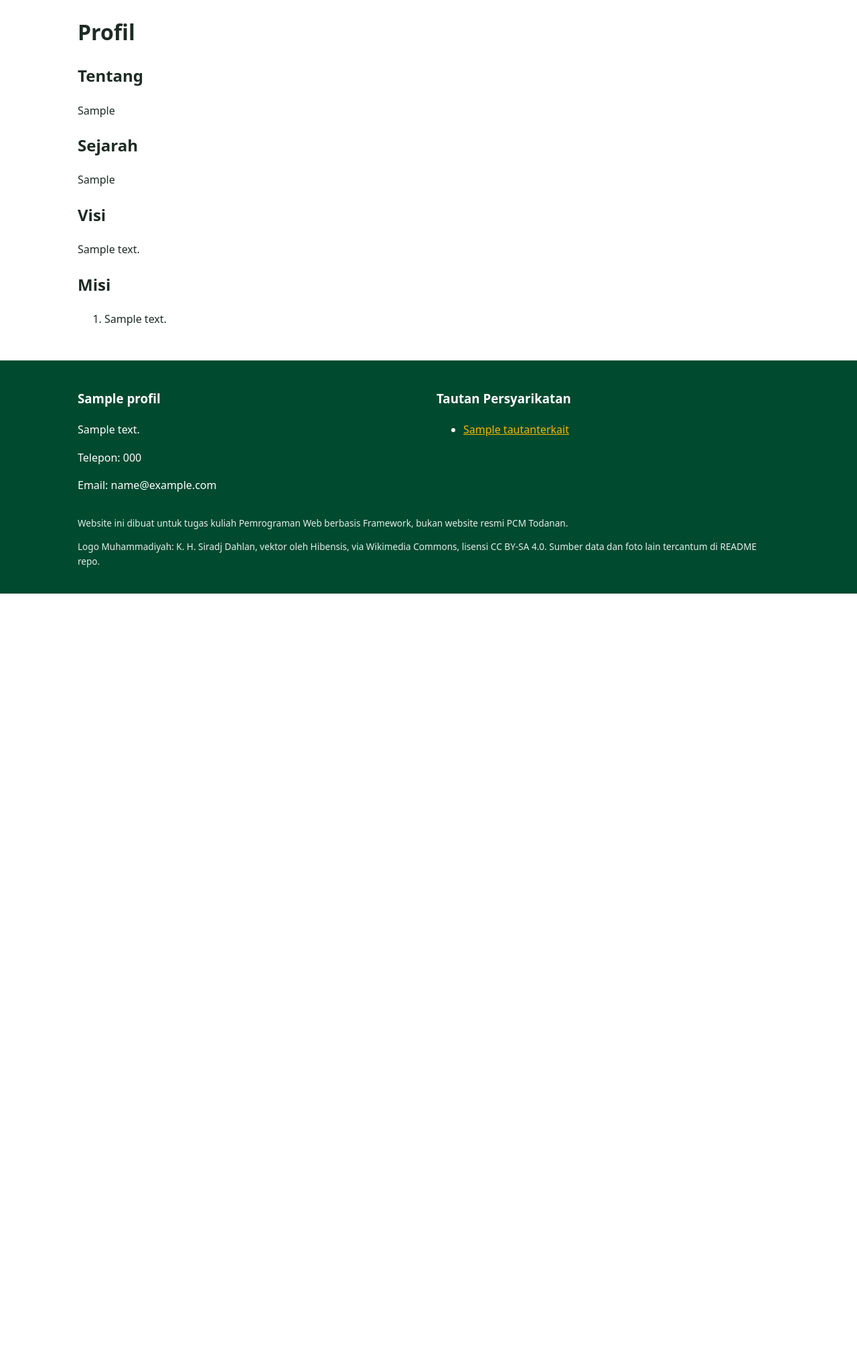
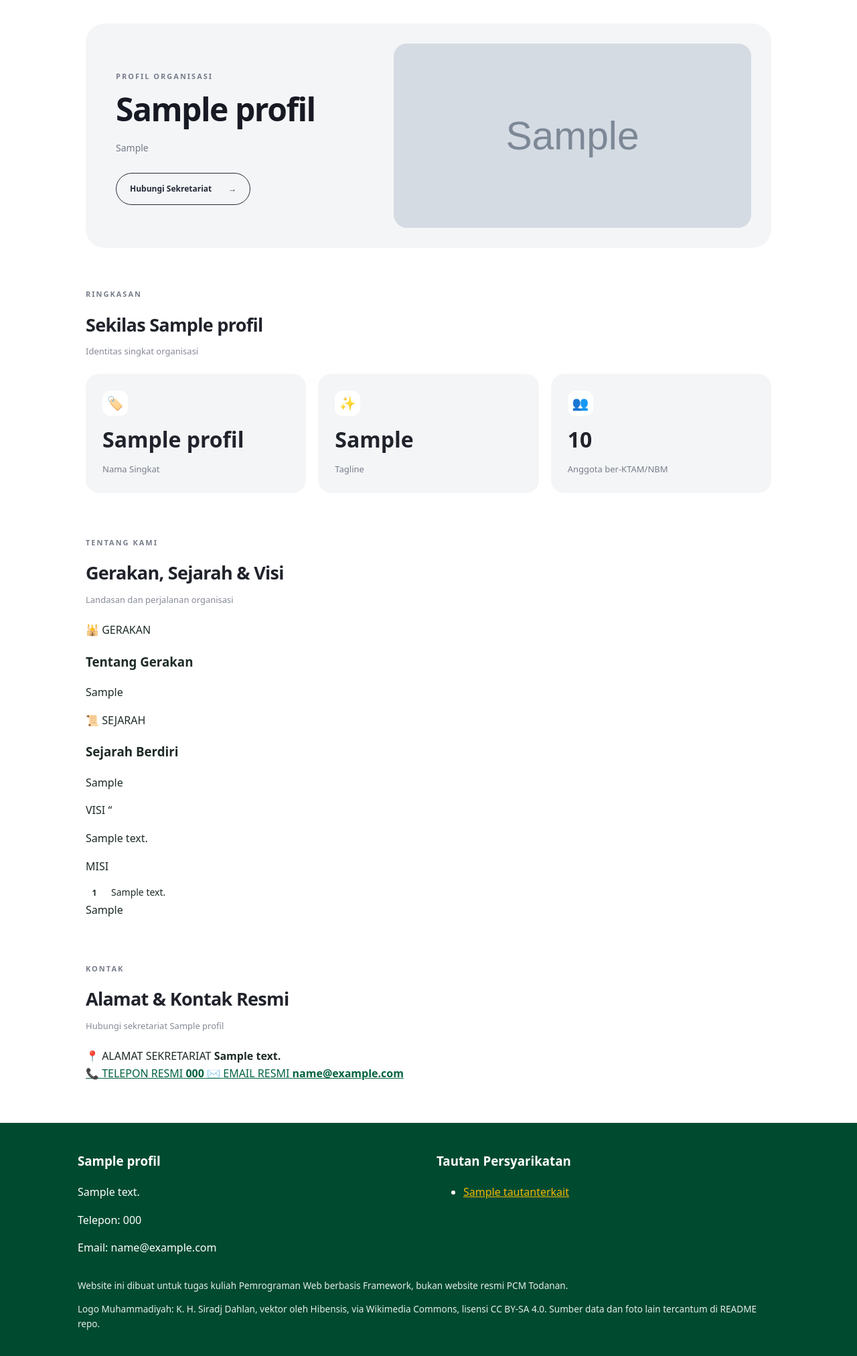
Before and after one commit to VickoBN/Group_i_Website_PCM_Todanan, a Django app: page /profil/ in a window 1280 px wide. Shown: the part 104-2128 px from the top of the page at 67% size. Before the commit the page ends 990 px from the top, so only its background shows below. Run offline with Django 5.2, Linux system fonts and the light colour scheme; tables that the repository leaves empty hold one stand-in row (values such as "Sample post"); grey boxes marked "Sample" are stand-in pictures; parts of the project's set-up code (start-up, migrations or seed data) failed here and were passed over.

Commit message:
tampilan profil

```diff
--- /dev/null
+++ b/static/css/profil.css
@@ -0,0 +1,37 @@
+/* MISI (di panel hijau) */
+
+.profil-misi-label {
+    margin-top: 26px;
+}
+
+.profil-misi-list {
+    list-style: none;
+    counter-reset: misi;
+    margin: 14px 0 0;
+    padding: 0;
+    display: flex;
+    flex-direction: column;
+    gap: 10px;
+}
+
+.profil-misi-list li {
+    counter-increment: misi;
+    display: flex;
+    align-items: flex-start;
+    gap: 12px;
+    font-size: 14px;
+    line-height: 1.7;
+    overflow-wrap: anywhere;
+}
+
+.profil-misi-list li::before {
+    content: counter(misi);
+    flex: 0 0 26px;
+    height: 26px;
+    display: grid;
+    place-items: center;
+    border-radius: 50%;
+    background: rgba(255,255,255,.16);
+    font-size: 12px;
+    font-weight: 700;
+}
--- a/templates/base.html
+++ b/templates/base.html
@@ -7,6 +7,7 @@
   <title>{% block title %}{{ profil.nama_singkat|default:'PCM Todanan' }}{% endblock %}</title>
   <link rel='stylesheet' href='{% static 'css/style.css' %}'>
   <link rel='stylesheet' href='{% static 'css/beranda.css' %}'>
+  <link rel='stylesheet' href='{% static 'css/profil.css' %}'>
 </head>
 <body>
 
--- a/templates/pcm_app/profil.html
+++ b/templates/pcm_app/profil.html
@@ -1,21 +1,166 @@
 {% extends 'base.html' %}
 {% block title %}Profil | {{ profil.nama_singkat }}{% endblock %}
+
 {% block content %}
-<h1>Profil</h1>
+<div class="beranda">
 
-<h2>Tentang</h2>
-<p>{{ profil.tentang|default:'Belum tersedia.'|linebreaksbr }}</p>
+  <!-- HERO -->
+  <section class="beranda-hero profil-hero">
+    <div class="hero-content">
+      <span class="hero-label">PROFIL ORGANISASI</span>
+      <h1>{{ profil.nama }}</h1>
+      {% if profil.tagline %}<p>{{ profil.tagline }}</p>{% endif %}
+      <a href="#kontak" class="hero-button">
+        <span>Hubungi Sekretariat</span> <span>→</span>
+      </a>
+    </div>
 
-<h2>Sejarah</h2>
-<p>{{ profil.sejarah|default:'Belum tersedia.'|linebreaksbr }}</p>
+    {% if profil.gambar_hero %}
+    <div class="hero-image">
+      <img src="{{ profil.gambar_hero.url }}" alt="{{ profil.nama }}">
+    </div>
+    {% else %}
+    <div class="hero-image profil-visual">
+      <div class="profil-visual-logo">{% include "Muhammadiyah.svg" %}</div>
+      {% if profil.tagline %}<span class="profil-visual-tagline">{{ profil.tagline }}</span>{% endif %}
+      <span class="profil-visual-name">{{ profil.nama_singkat }}</span>
+    </div>
+    {% endif %}
+  </section>
 
-<h2>Visi</h2>
-<p>{{ profil.visi|default:'Belum tersedia.'|linebreaksbr }}</p>
+  <!-- RINGKASAN -->
+  <section class="statistik-section">
+    <div class="section-heading">
+      <div>
+        <span class="section-label">RINGKASAN</span>
+        <h2>Sekilas {{ profil.nama_singkat }}</h2>
+        <p>Identitas singkat organisasi</p>
+      </div>
+    </div>
 
-<h2>Misi</h2>
-{% if profil.daftar_misi %}
-  <ol>{% for misi in profil.daftar_misi %}<li>{{ misi }}</li>{% endfor %}</ol>
-{% else %}
-  <p>Belum tersedia.</p>
-{% endif %}
+    <div class="statistik-grid">
+      <div class="stat-card">
+        <span class="stat-icon">🏷️</span>
+        <strong class="stat-teks">{{ profil.nama_singkat }}</strong>
+        <span>Nama Singkat</span>
+      </div>
+
+      {% if profil.tagline %}
+      <div class="stat-card">
+        <span class="stat-icon">✨</span>
+        <strong class="stat-teks">{{ profil.tagline }}</strong>
+        <span>Tagline</span>
+      </div>
+      {% endif %}
+
+      {% if profil.jumlah_anggota_ktam %}
+      <div class="stat-card">
+        <span class="stat-icon">👥</span>
+        <strong>{{ profil.jumlah_anggota_ktam }}</strong>
+        <span>Anggota ber-KTAM/NBM</span>
+      </div>
+      {% endif %}
+    </div>
+  </section>
+
+  <!-- TENTANG -->
+  {% if profil.tentang or profil.sejarah or profil.visi or profil.daftar_misi %}
+  <section class="konten-section">
+    <div class="section-heading">
+      <div>
+        <span class="section-label">TENTANG KAMI</span>
+        <h2>Gerakan, Sejarah &amp; Visi</h2>
+        <p>Landasan dan perjalanan organisasi</p>
+      </div>
+    </div>
+
+    <div class="profil-layout">
+      <div class="profil-kolom">
+        {% if profil.tentang %}
+        <article class="profil-blok">
+          <div class="profil-blok-head">
+            <span class="profil-ikon">🕌</span>
+            <span class="info-label">GERAKAN</span>
+          </div>
+          <h3>Tentang Gerakan</h3>
+          <p>{{ profil.tentang|linebreaksbr }}</p>
+        </article>
+        {% endif %}
+
+        {% if profil.sejarah %}
+        <article class="profil-blok">
+          <div class="profil-blok-head">
+            <span class="profil-ikon">📜</span>
+            <span class="info-label">SEJARAH</span>
+          </div>
+          <h3>Sejarah Berdiri</h3>
+          <p>{{ profil.sejarah|linebreaksbr }}</p>
+        </article>
+        {% endif %}
+      </div>
+
+      {% if profil.visi or profil.daftar_misi %}
+      <aside class="profil-visi">
+        {% if profil.visi %}
+        <span class="profil-visi-label">VISI</span>
+        <span class="profil-visi-quote">“</span>
+        <p>{{ profil.visi|linebreaksbr }}</p>
+        {% endif %}
+
+        {% if profil.daftar_misi %}
+        <span class="profil-visi-label profil-misi-label">MISI</span>
+        <ol class="profil-misi-list">
+          {% for misi in profil.daftar_misi %}
+            <li>{{ misi }}</li>
+          {% endfor %}
+        </ol>
+        {% endif %}
+
+        {% if profil.tagline %}
+        <span class="profil-visi-tag">{{ profil.tagline }}</span>
+        {% endif %}
+      </aside>
+      {% endif %}
+    </div>
+  </section>
+  {% endif %}
+
+  <!-- KONTAK -->
+  <section class="konten-section" id="kontak">
+    <div class="section-heading">
+      <div>
+        <span class="section-label">KONTAK</span>
+        <h2>Alamat &amp; Kontak Resmi</h2>
+        <p>Hubungi sekretariat {{ profil.nama_singkat }}</p>
+      </div>
+    </div>
+
+    <div class="info-grid">
+      {% if profil.alamat %}
+      <div class="info-item">
+        <span class="info-icon">📍</span>
+        <span class="info-label">ALAMAT SEKRETARIAT</span>
+        <strong>{{ profil.alamat }}</strong>
+      </div>
+      {% endif %}
+
+      {% if profil.telepon %}
+      <a class="info-item info-link" href="tel:{{ profil.telepon }}">
+        <span class="info-icon">📞</span>
+        <span class="info-label">TELEPON RESMI</span>
+        <strong>{{ profil.telepon }}</strong>
+      </a>
+      {% endif %}
+
+      {% if profil.email %}
+      <a class="info-item info-link" href="mailto:{{ profil.email }}">
+        <span class="info-icon">✉️</span>
+        <span class="info-label">EMAIL RESMI</span>
+        <strong>{{ profil.email }}</strong>
+      </a>
+      {% endif %}
+    </div>
+  </section>
+
+</div>
 {% endblock %}
```
